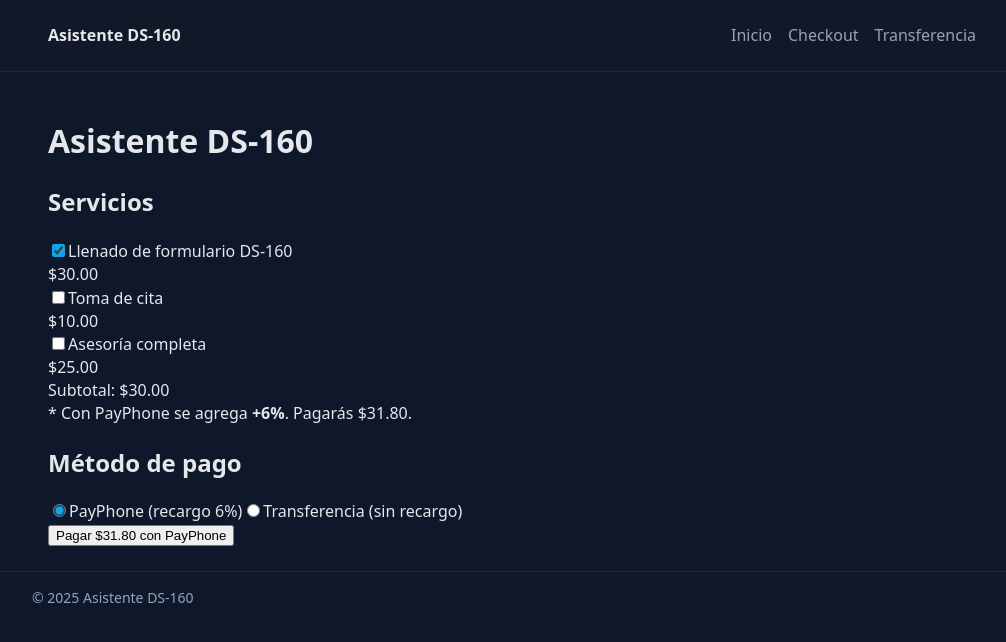
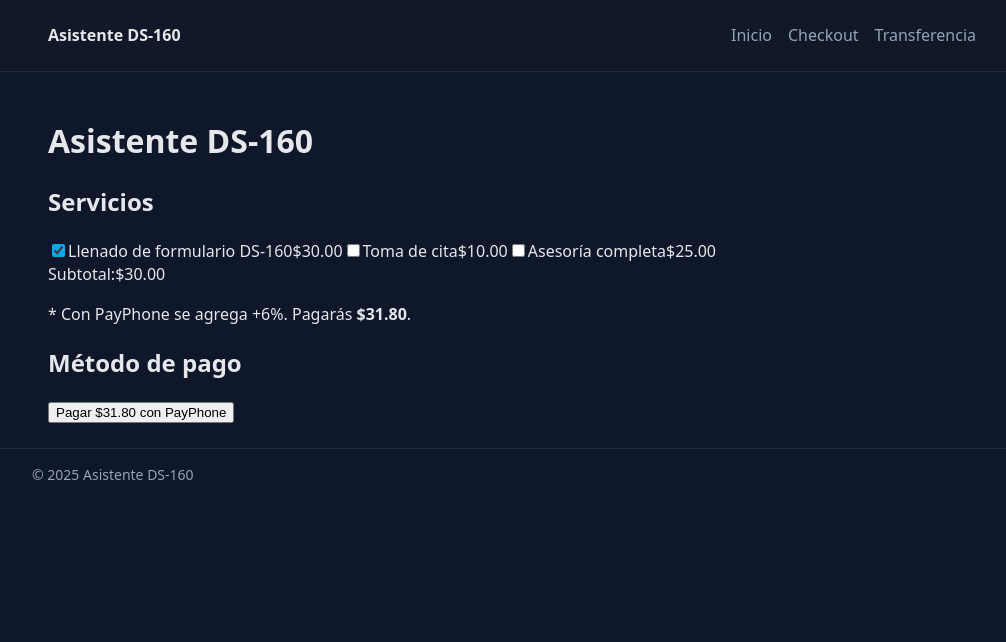
Before and after one commit to robertotitus86/ds160-app, a Next.js app: page /checkout in a window 1280 px wide. Shown: the top 642 px of the page, without its empty margins (128-1134 px from the left). Built offline with nearby package versions, Linux system fonts and the light colour scheme.

Commit message:
Update page.jsx

```diff
--- a/src/app/checkout/page.jsx
+++ b/src/app/checkout/page.jsx
@@ -1,271 +1,105 @@
-'use client';
+"use client";
 
-import { useMemo, useState } from 'react';
+import { useMemo, useState } from "react";
 
-// Utilidad para formato de moneda
-function money(n) {
-  const value = Number(n || 0);
-  return value.toLocaleString('en-US', { style: 'currency', currency: 'USD' });
-}
-
-// Genera un folio único legible
-function refCode(prefix = 'DS160') {
-  const stamp = new Date().toISOString().replace(/[-:TZ.]/g, '').slice(0, 14);
-  const rnd = Math.floor(Math.random() * 9000 + 1000);
-  return `${prefix}-${stamp}-${rnd}`;
-}
-
-// Catálogo de servicios (puedes editar precios y nombres)
-const CATALOG = [
-  { id: 'form', label: 'Llenado de formulario DS-160', price: 30 },
-  { id: 'appointment', label: 'Toma de cita', price: 10 },
-  { id: 'advice', label: 'Asesoría completa', price: 25 },
+const SERVICES = [
+  { id: "ds160", label: "Llenado de formulario DS-160", price: 30 },
+  { id: "cita", label: "Toma de cita", price: 10 },
+  { id: "asesoria", label: "Asesoría completa", price: 25 },
 ];
 
 export default function CheckoutPage() {
-  const [selected, setSelected] = useState(() => new Set(['form'])); // 'form' seleccionado por defecto
-  const [method, setMethod] = useState('payphone'); // payphone | transferencia
+  const [selected, setSelected] = useState(["ds160"]);
   const [loading, setLoading] = useState(false);
-  const [msg, setMsg] = useState(null); // mensajes de error/estado
+  const [message, setMessage] = useState("");
 
-  // Subtotal según selección
-  const subtotal = useMemo(() => {
-    let s = 0;
-    for (const it of CATALOG) {
-      if (selected.has(it.id)) s += it.price;
-    }
-    return Number(s.toFixed(2));
-  }, [selected]);
+  const subtotal = useMemo(
+    () => SERVICES.filter(s => selected.includes(s.id))
+                  .reduce((acc, s) => acc + s.price, 0),
+    [selected]
+  );
 
-  // Total con PayPhone (+6%)
-  const totalPayPhone = useMemo(() => {
-    if (!subtotal) return 0;
-    const t = subtotal * 1.06; // 6%
-    return Number(t.toFixed(2));
-  }, [subtotal]);
+  const totalConFee = useMemo(
+    () => Math.round(subtotal * 1.06 * 100) / 100,
+    [subtotal]
+  );
 
-  // Total según método
-  const total = useMemo(() => {
-    if (method === 'payphone') return totalPayPhone;
-    return subtotal; // transferencia = sin recargo
-  }, [method, subtotal, totalPayPhone]);
+  const toggle = (id) => {
+    setSelected((curr) =>
+      curr.includes(id) ? curr.filter(x => x !== id) : [...curr, id]
+    );
+  };
 
-  const hasSelection = selected.size > 0;
-
-  function toggle(id) {
-    setMsg(null);
-    setSelected(prev => {
-      const next = new Set(prev);
-      if (next.has(id)) next.delete(id);
-      else next.add(id);
-      return next;
-    });
-  }
-
-  async function handlePay() {
-    setMsg(null);
-
-    if (!hasSelection) {
-      setMsg({ type: 'warn', text: 'Seleccione al menos un servicio.' });
-      return;
-    }
-    if (!total || total <= 0) {
-      setMsg({ type: 'warn', text: 'No hay total calculado.' });
-      return;
-    }
-
-    if (method === 'transferencia') {
-      // Redirige a la pantalla de transferencia
-      // Puedes pasar el total por query si lo quieres mostrar allí:
-      const q = new URLSearchParams({ total: String(total) }).toString();
-      window.location.href = `/transferencia?${q}`;
-      return;
-    }
-
-    // ===== PAGO CON PAYPHONE =====
-    setLoading(true);
+  const payWithPayPhone = async () => {
     try {
-      const reference = refCode('DS160');
-
-      const res = await fetch('/api/payphone/link', {
-        method: 'POST',
-        headers: { 'Content-Type': 'application/json' },
+      setMessage("");
+      setLoading(true);
+      const res = await fetch("/api/payphone/link", {
+        method: "POST",
+        headers: { "Content-Type": "application/json" },
         body: JSON.stringify({
-          amount: total,              // total ya incluye +6% para PayPhone
-          reference,
-          // Campos opcionales del cliente, agrega los reales si los tienes:
-          // customerName: 'Nombre Cliente',
-          // customerEmail: 'correo@dominio.com',
-          // customerPhone: '0999999999',
-          // También puedes definir urls de retorno:
-          // responseUrl: `${window.location.origin}/checkout/confirm`,
-          // cancellationUrl: `${window.location.origin}/checkout/cancel`,
+          amountUSD: subtotal,
+          reference: "DS160",
         }),
       });
-
       const data = await res.json();
-
-      if (!res.ok || !data?.ok || !data?.paymentUrl) {
-        const reason =
-          data?.error || data?.details || 'No se pudo generar el link de pago.';
-        setMsg({
-          type: 'error',
-          text: `PayPhone devolvió un error. ${reason}`,
-        });
-        return;
-      }
-
-      // Todo ok -> abrir el link de pago
-      window.location.href = data.paymentUrl;
+      if (!res.ok || !data?.ok) throw new Error(data?.message || "Error generando link");
+      window.location.href = data.url; // redirige al link de pago
     } catch (err) {
-      setMsg({
-        type: 'error',
-        text: `No se pudo iniciar el pago: ${err?.message || String(err)}`,
-      });
+      setMessage(`PayPhone devolvió un error. No se pudo generar el link de pago. Detalle: ${err.message}`);
     } finally {
       setLoading(false);
     }
-  }
+  };
 
   return (
-    <main className="max-w-3xl mx-auto px-6 py-10">
-      {/* Encabezado */}
-      <h1 className="text-3xl font-bold text-white mb-6">
-        Asistente DS-160
-      </h1>
+    <main className="px-8 py-10 max-w-3xl mx-auto">
+      <h1 className="text-3xl font-bold mb-6">Asistente DS-160</h1>
 
-      {/* Caja de servicios */}
-      <section className="rounded-xl border border-slate-700 bg-slate-900/50">
-        <div className="px-5 py-4 border-b border-slate-800">
-          <h2 className="text-lg font-semibold text-slate-100">Servicios</h2>
-        </div>
-
-        <div className="p-5 space-y-4">
-          {CATALOG.map((item) => (
-            <label
-              key={item.id}
-              className="flex items-center justify-between rounded-lg bg-slate-800/50 hover:bg-slate-800/80 transition border border-slate-700 px-4 py-3"
-            >
-              <div className="flex items-center gap-3">
+      <section className="mb-6">
+        <h2 className="text-xl font-semibold mb-2">Servicios</h2>
+        <div className="space-y-3">
+          {SERVICES.map(s => (
+            <label key={s.id} className="flex items-center justify-between p-3 rounded bg-white/5">
+              <span className="flex items-center gap-3">
                 <input
                   type="checkbox"
-                  checked={selected.has(item.id)}
-                  onChange={() => toggle(item.id)}
-                  className="w-5 h-5 accent-violet-500"
+                  checked={selected.includes(s.id)}
+                  onChange={() => toggle(s.id)}
                 />
-                <span className="text-slate-100">{item.label}</span>
-              </div>
-              <div className="text-slate-200 font-semibold">{money(item.price)}</div>
+                {s.label}
+              </span>
+              <span className="font-semibold">${s.price.toFixed(2)}</span>
             </label>
           ))}
-
-          <div className="pt-2 text-right text-slate-300">
-            <div className="text-base">
-              Subtotal:{' '}
-              <span className="font-semibold text-white">{money(subtotal)}</span>
-            </div>
-            {method === 'payphone' && (
-              <div className="text-sm text-slate-400">
-                * Con PayPhone se agrega <b>+6%</b>. Pagarás{' '}
-                <span className="text-white font-semibold">
-                  {money(totalPayPhone)}
-                </span>
-                .
-              </div>
-            )}
-          </div>
         </div>
       </section>
 
-      {/* Método de pago */}
-      <section className="mt-6 rounded-xl border border-slate-700 bg-slate-900/50">
-        <div className="px-5 py-4 border-b border-slate-800">
-          <h2 className="text-lg font-semibold text-slate-100">Método de pago</h2>
+      <section className="mb-3">
+        <div className="flex items-center justify-between text-lg">
+          <span>Subtotal:</span>
+          <span className="font-semibold">${subtotal.toFixed(2)}</span>
         </div>
-
-        <div className="p-5 space-y-3">
-          <label className="inline-flex items-center gap-2 text-slate-200">
-            <input
-              type="radio"
-              name="paymethod"
-              value="payphone"
-              checked={method === 'payphone'}
-              onChange={() => setMethod('payphone')}
-              className="w-4 h-4 accent-violet-500"
-            />
-            PayPhone (recargo 6%)
-          </label>
-
-          <label className="inline-flex items-center gap-2 text-slate-200">
-            <input
-              type="radio"
-              name="paymethod"
-              value="transferencia"
-              checked={method === 'transferencia'}
-              onChange={() => setMethod('transferencia')}
-              className="w-4 h-4 accent-violet-500"
-            />
-            Transferencia (sin recargo)
-          </label>
-        </div>
+        <p className="text-sm text-zinc-400">
+          * Con PayPhone se agrega +6%. Pagarás <strong>${totalConFee.toFixed(2)}</strong>.
+        </p>
       </section>
 
-      {/* Mensajes */}
-      {msg && (
-        <div
-          className={`mt-4 rounded-lg border px-4 py-3 text-sm ${
-            msg.type === 'error'
-              ? 'border-red-600 bg-red-950/40 text-red-200'
-              : msg.type === 'warn'
-              ? 'border-amber-600 bg-amber-950/40 text-amber-200'
-              : 'border-slate-700 bg-slate-900/40 text-slate-200'
-          }`}
-        >
-          {msg.text}
+      <section>
+        <h2 className="text-xl font-semibold mb-2">Método de pago</h2>
+        <div className="space-x-3">
+          <button
+            onClick={payWithPayPhone}
+            disabled={loading || subtotal <= 0}
+            className="px-4 py-2 rounded bg-violet-600 hover:bg-violet-700 text-white disabled:opacity-50"
+          >
+            {loading ? "Creando link..." : `Pagar $${totalConFee.toFixed(2)} con PayPhone`}
+          </button>
         </div>
-      )}
-
-      {/* Botón Pagar */}
-      <div className="mt-6">
-        <button
-          disabled={!hasSelection || loading}
-          onClick={handlePay}
-          className={`w-full sm:w-auto inline-flex items-center gap-3 px-6 py-3 rounded-lg font-semibold transition ${
-            !hasSelection || loading
-              ? 'bg-slate-700 text-slate-400 cursor-not-allowed'
-              : 'bg-violet-600 hover:bg-violet-500 text-white'
-          }`}
-          title={!hasSelection ? 'Seleccione un servicio para continuar' : 'Continuar con el pago'}
-        >
-          {loading ? (
-            <>
-              <svg
-                className="animate-spin -ml-1 mr-2 h-5 w-5 text-white"
-                xmlns="http://www.w3.org/2000/svg"
-                fill="none"
-                viewBox="0 0 24 24"
-              >
-                <circle
-                  className="opacity-25"
-                  cx="12"
-                  cy="12"
-                  r="10"
-                  stroke="currentColor"
-                  strokeWidth="4"
-                />
-                <path
-                  className="opacity-75"
-                  fill="currentColor"
-                  d="M4 12a8 8 0 018-8v4a4 4 0 00-4 4H4z"
-                />
-              </svg>
-              Procesando…
-            </>
-          ) : (
-            <>Pagar {money(total || 0)} {method === 'payphone' ? 'con PayPhone' : 'por Transferencia'}</>
-          )}
-        </button>
-      </div>
+        {message && (
+          <p className="mt-4 text-sm text-red-400">{message}</p>
+        )}
+      </section>
     </main>
   );
 }
```
